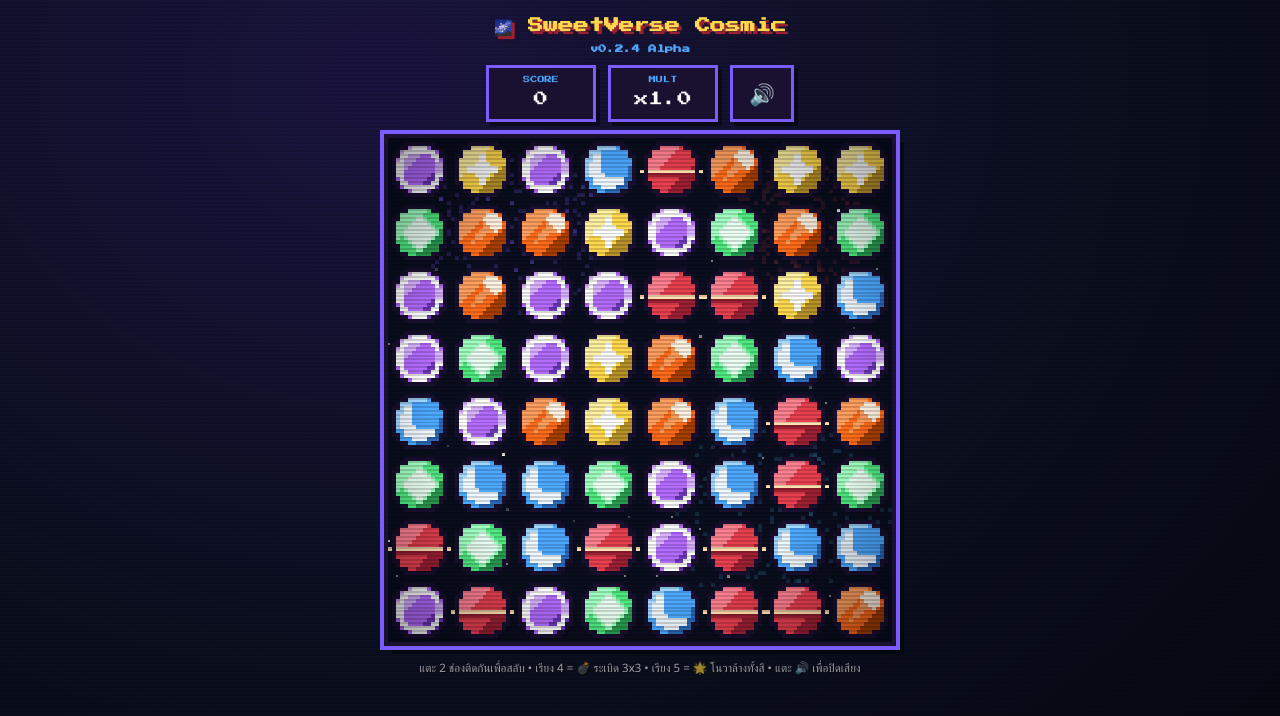
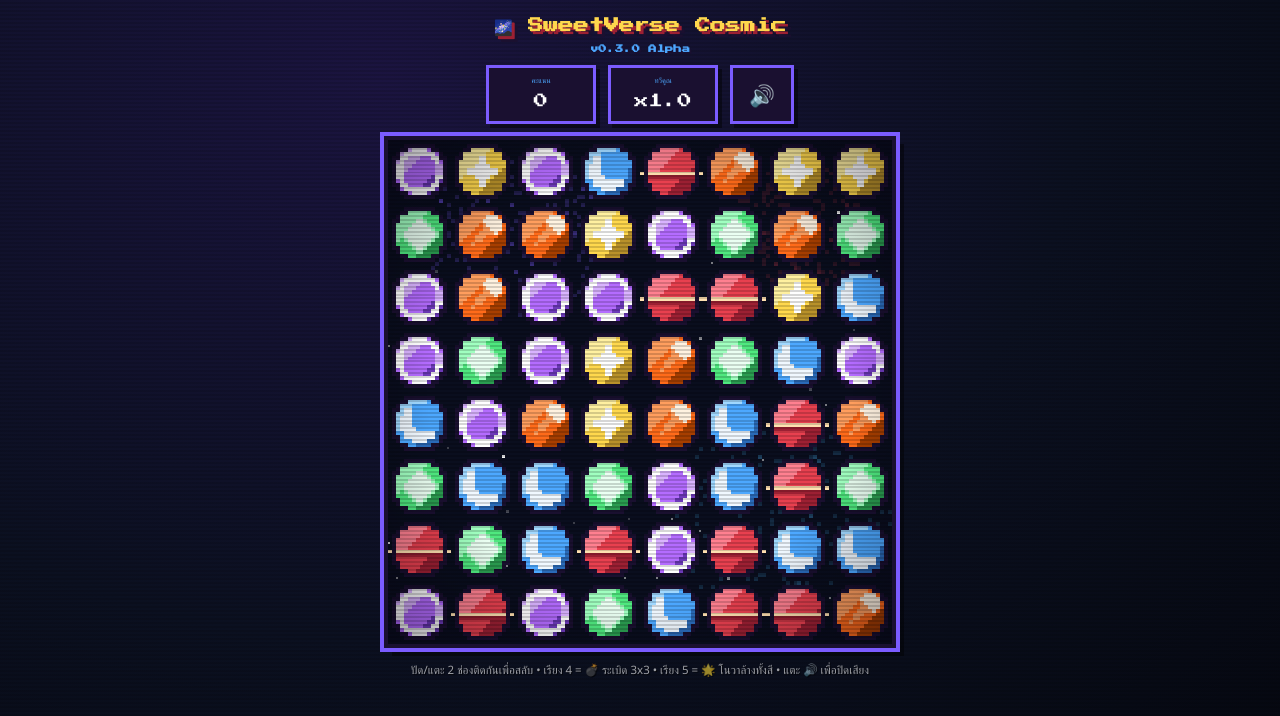
Before and after one commit to markerhz/testcosmicgem, a website with bundled scripts: page index.html in a window 1280 px wide. Built offline with nearby package versions, Linux system fonts and the light colour scheme.

Commit message:
Add files via upload

```diff
--- a/index.html
+++ b/index.html
@@ -4,7 +4,7 @@
 <meta charset="utf-8">
 <meta name="viewport" content="width=device-width,initial-scale=1,user-scalable=no,viewport-fit=cover">
 <meta name="theme-color" content="#0b1020">
-<title>SweetVerse Cosmic v0.2.4 Alpha</title>
+<title>สวีทเวิร์ส คอสมิก v0.3.0 Alpha</title>
 <link rel="preconnect" href="https://fonts.googleapis.com">
 <link rel="preconnect" href="https://fonts.gstatic.com" crossorigin>
 <link href="https://fonts.googleapis.com/css2?family=Press+Start+2P&display=swap" rel="stylesheet">
@@ -13,15 +13,15 @@
 <body>
 <div id="app">
   <header>
-    <h1>🌌 SweetVerse Cosmic <small>v0.2.4 Alpha</small></h1>
+    <h1>🌌 SweetVerse Cosmic <small>v0.3.0 Alpha</small></h1>
   </header>
   <div id="hud">
-    <div class="hud-box"><span class="hud-label">SCORE</span><span id="score" class="hud-value">0</span></div>
-    <div class="hud-box"><span class="hud-label">MULT</span><span id="mult" class="hud-value">x1.0</span></div>
+    <div class="hud-box"><span class="hud-label">คะแนน</span><span id="score" class="hud-value">0</span></div>
+    <div class="hud-box"><span class="hud-label">ทวีคูณ</span><span id="mult" class="hud-value">x1.0</span></div>
     <button id="mute" class="hud-box hud-btn" aria-label="เปิด/ปิดเสียง">🔊</button>
   </div>
   <canvas id="game"></canvas>
-  <p id="hint">แตะ 2 ช่องติดกันเพื่อสลับ • เรียง 4 = 💣 ระเบิด 3x3 • เรียง 5 = 🌟 โนวาล้างทั้งสี • แตะ 🔊 เพื่อปิดเสียง</p>
+  <p id="hint">ปัด/แตะ 2 ช่องติดกันเพื่อสลับ • เรียง 4 = 💣 ระเบิด 3x3 • เรียง 5 = 🌟 โนวาล้างทั้งสี • แตะ 🔊 เพื่อปิดเสียง</p>
 </div>
 <script type="module" src="js/main.js"></script>
 </body>
```
